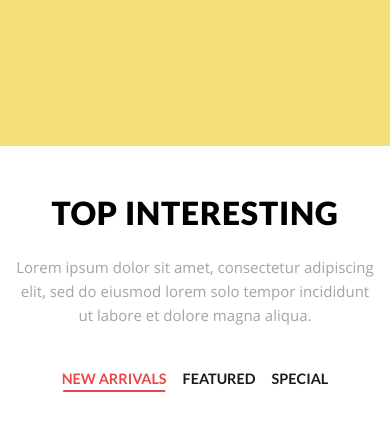
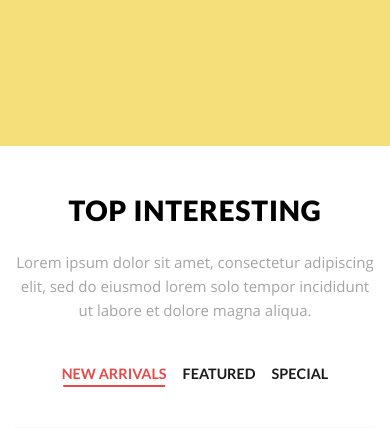
Before and after one commit to Bibliaricus/Ustore, a PHP site: page / in a window 390 px wide. Shown: the part 3230-3658 px from the top of the page. Run offline with PHP 8.4, Linux system fonts and the light colour scheme; some web fonts are replaced.

Commit message:
Responsive (320): Section title

```diff
--- a/less/style.css
+++ b/less/style.css
@@ -2665,4 +2665,7 @@ footer h4 {
   .complete-look__products .hover-buttons__list {
     bottom: -44%;
   }
-}
+  .section-title {
+    font-size: 1.75rem;
+  }
+}
--- a/less/style.less
+++ b/less/style.less
@@ -2906,4 +2906,8 @@ Version: 1.0
         bottom: -44%;
       }
     }
-  }
+
+    .section-title {
+      font-size: 1.75rem;
+    }
+  }
```
Also changed, not shown: css/style.min.css.
